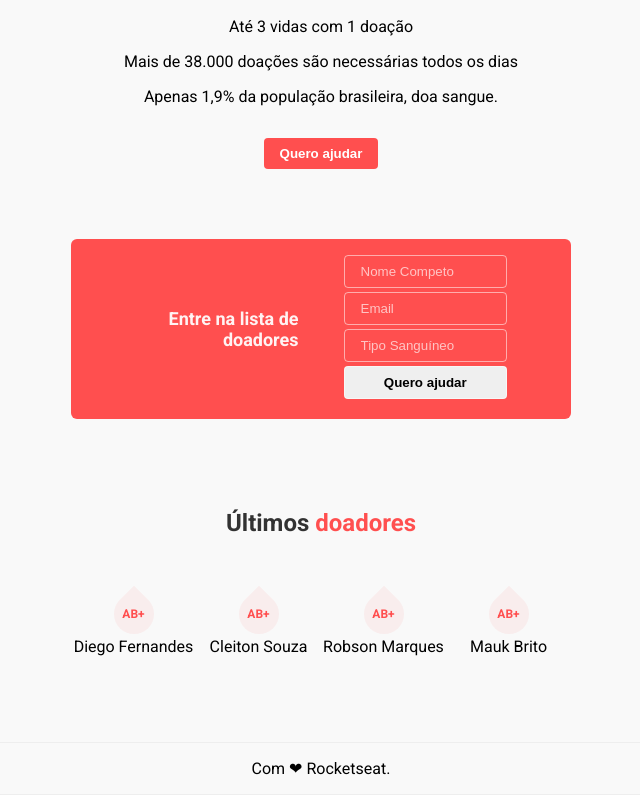
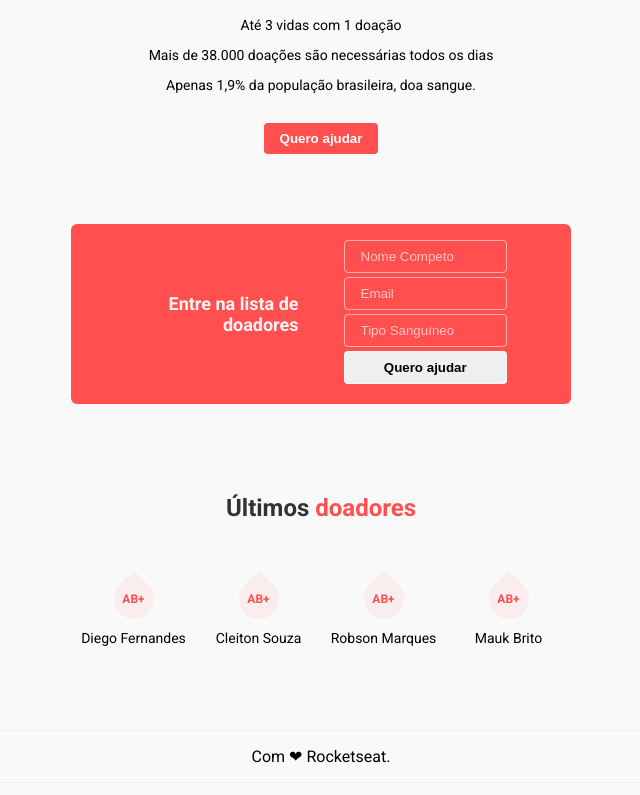
Before and after one commit to allmeida/MaratonaDev, a plain HTML site: page index.html in a window 1280 px wide. Shown: the part 247-1042 px from the top of the page, without its empty margins (319-959 px from the left). Drawn offline with Linux system fonts and the light colour scheme.

Commit message:
atribuindo o tamanho da fonte para parágrafos

```diff
--- a/style.css
+++ b/style.css
@@ -98,6 +98,10 @@ header button {
     margin: 70px 0px;            /* margem em cima, em baixo da imagem e laterais 0px */
 }
 
+header p {
+    font-size: 14px;
+}
+
 /* FORM */
 section.form {
     display: grid;
@@ -170,6 +174,11 @@ main .donors {
     transform: rotate(-45deg)   /* faz a rotação do elemento html */
 }
 
+.donor p {
+    margin-top: 24px;
+    font-size: 14px;
+}
+
 /*FOOTER*/
 /*ajustando body a todo o tamanho da pagina*/
 footer {
```
